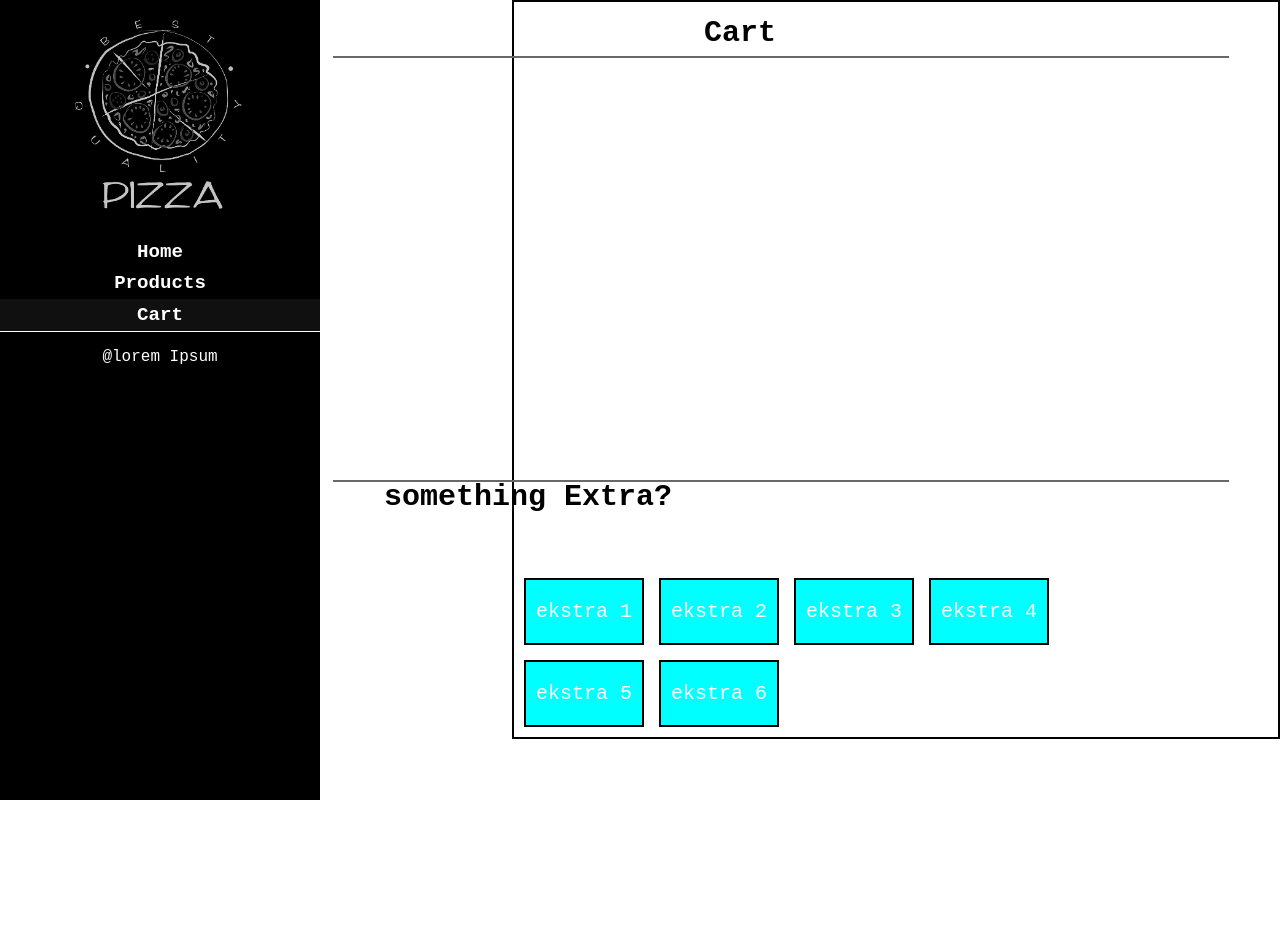
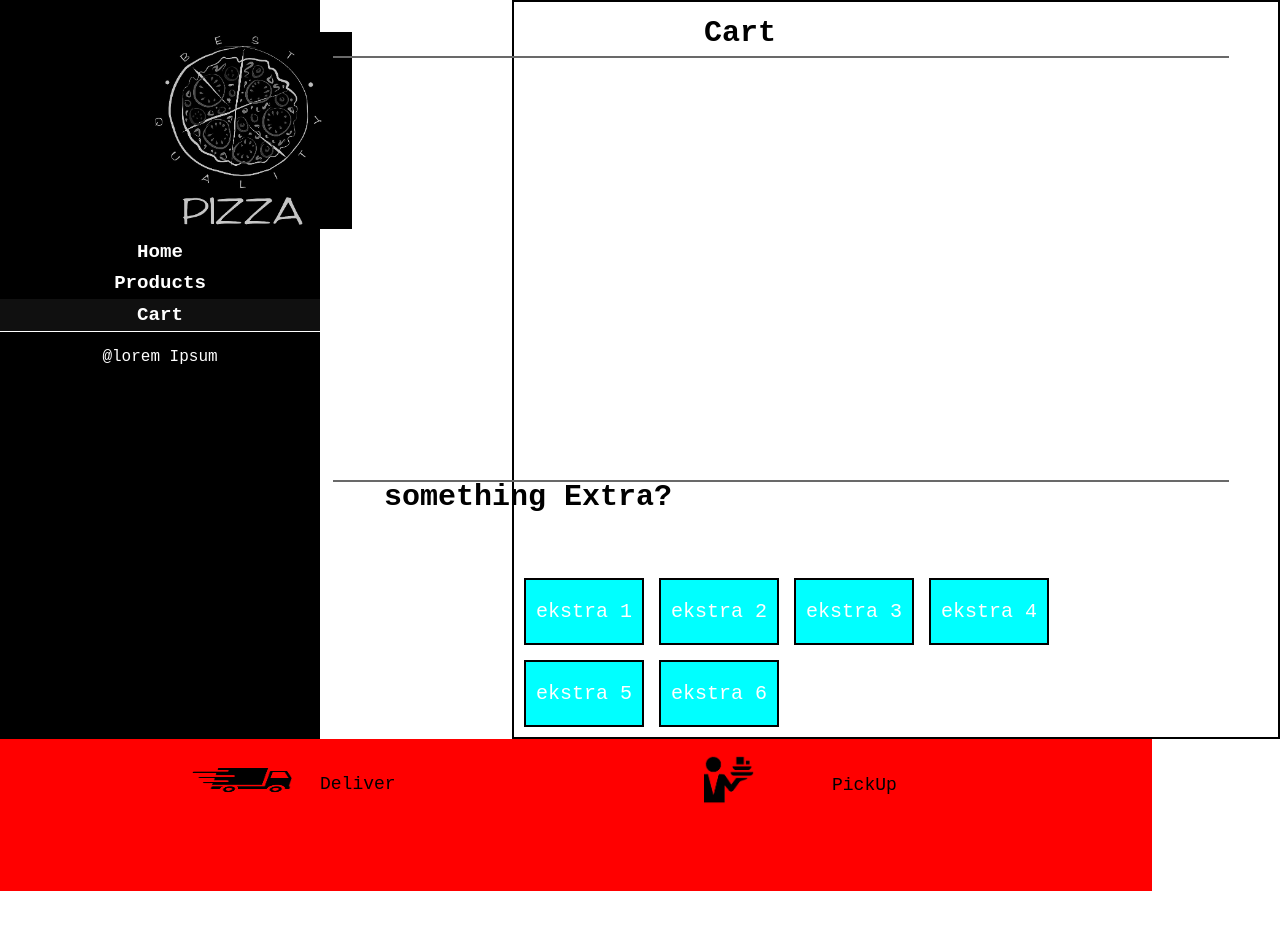
Before and after one commit to PeterJakobs1/pizza, a React (Create React App) app: page /CartPage in a window 1280 px wide. Shown: the top 930 px of the page. Before the commit the page ends 800 px from the top, so only its background shows below. Built offline with nearby package versions, Linux system fonts and the light colour scheme.

Commit message:
footer fixed
yessir

```diff
--- a/src/App.scss
+++ b/src/App.scss
@@ -3,6 +3,7 @@
 @import './styles/cartPage';
 @import './styles/landingTypo';
 @import './styles/ProductPage';
+@import './styles/footer';
 
 *{
     padding:0;
--- a/src/Pages/CartPage.js
+++ b/src/Pages/CartPage.js
@@ -1,4 +1,6 @@
 import React from 'react';
+import Footer from '../Components/Footer'
+
 
 function CartPage() {
 
@@ -28,6 +30,11 @@ function CartPage() {
 
             </div>
 
+            <div className="content-wrap">
+        <div className="line">
+        </div>
+        <Footer/>
+     </div>
 
         </div>
 
--- /dev/null
+++ b/src/styles/_footer.scss
@@ -0,0 +1,39 @@
+.main-footer{
+
+    position: relative;
+    color: red;
+    background-color: red;
+    position: relative;
+    margin-bottom:40%;
+    right: 10%;
+    width: 100%;
+}
+
+
+.logo{
+    position: relative;
+    left: 25%;
+    top: 1rem;
+}
+.pickUp{
+    position: relative;
+    left:65%;
+    bottom: 5rem;
+}
+.deliverytext{
+    position: relative;
+    font-size:large;
+    color: black;
+    left: 35%;
+    bottom: 1.3rem;
+    width: 10px;
+}
+.PickUpText{
+    position: relative;
+    font-size:large;
+    color: black;
+    left: 75%;
+    bottom: 2.5rem;
+    width: 10px;
+
+}
```
Also changed, not shown: 1 other file (tests, documents, lock files or other folders).
